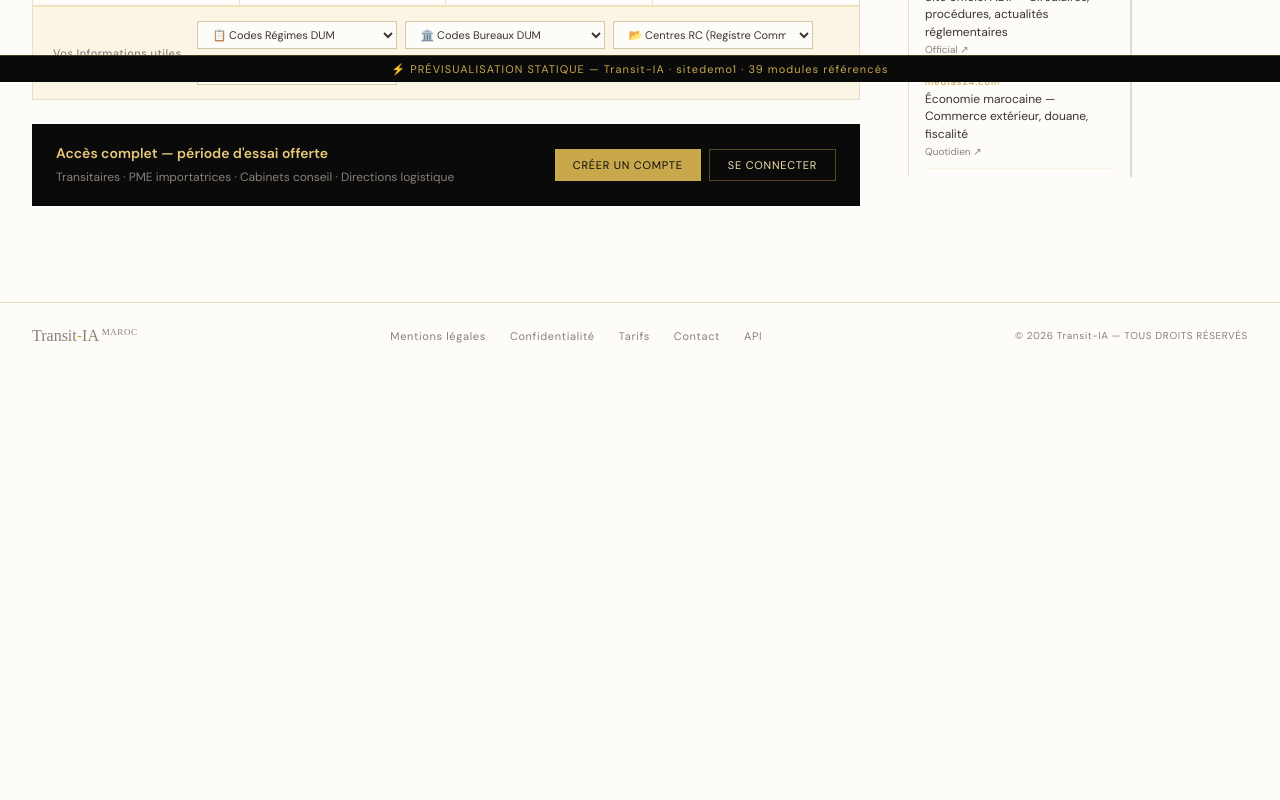
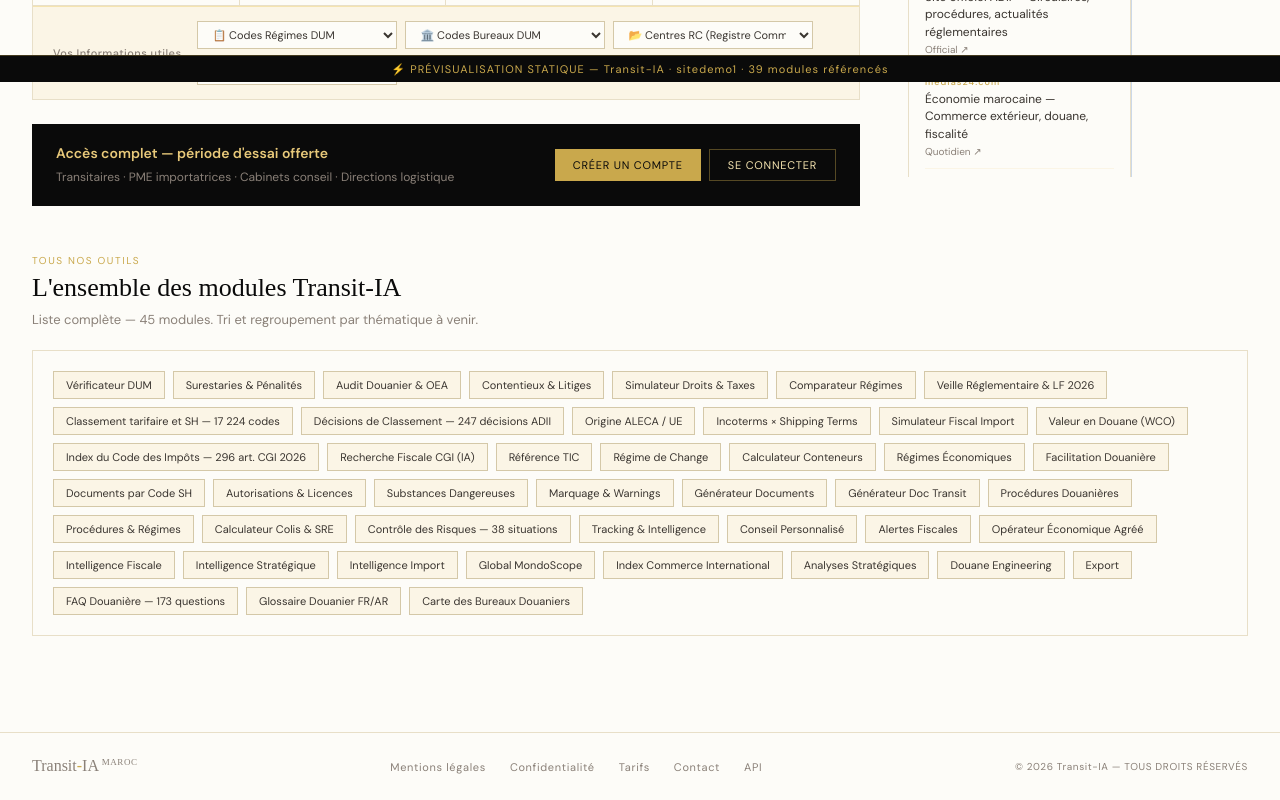
Before and after one commit to txpexpert/trans-txp, a Next.js app: page / in a window 1280 px wide. Shown: the part 718-1518 px from the top of the page. Before the commit the page ends 1087 px from the top, so only its background shows below. Built offline with nearby package versions, Linux system fonts and the light colour scheme; no server answers; a web font is replaced by a local one.

Commit message:
Ajout section Tous nos outils sur la hero page (chat-view)

```diff
--- a/pages/index.tsx
+++ b/pages/index.tsx
@@ -645,6 +645,62 @@
     </div>
   </aside>
 </div>
+
+<!-- ═══ TOUS LES OUTILS — section provisoire, à trier/regrouper par thématique ═══ -->
+<div class="cv-section" id="cv-all-tools" style="max-width:1280px;margin:0 auto;padding:0 2rem 3rem">
+  <div class="cv-section-hdr">
+    <div class="cv-eyebrow">TOUS NOS OUTILS</div>
+    <div class="cv-title">L'ensemble des modules Transit-IA</div>
+    <div class="cv-sub">Liste complète — 45 modules. Tri et regroupement par thématique à venir.</div>
+  </div>
+  <div class="stage-body-inner" style="border:1px solid var(--border);padding:1.25rem;background:var(--white);display:flex;flex-wrap:wrap;gap:.5rem">
+          <a class="mod-chip" href="/modules/verificateur-dum">Vérificateur DUM</a>
+          <a class="mod-chip" href="/modules/surestaries">Surestaries &amp; Pénalités</a>
+          <a class="mod-chip" href="/modules/audit">Audit Douanier &amp; OEA</a>
+          <a class="mod-chip" href="/modules/contentieux">Contentieux &amp; Litiges</a>
+          <a class="mod-chip" href="/modules/simulateur">Simulateur Droits &amp; Taxes</a>
+          <a class="mod-chip" href="/modules/comparateur">Comparateur Régimes</a>
+          <a class="mod-chip" href="/modules/veille-reglementaire">Veille Réglementaire &amp; LF 2026</a>
+          <a class="mod-chip" href="/modules/classement">Classement tarifaire et SH — 17 224 codes</a>
+          <a class="mod-chip" href="/modules/decisions-classement">Décisions de Classement — 247 décisions ADII</a>
+          <a class="mod-chip" href="/modules/origine-aleca">Origine ALECA / UE</a>
+          <a class="mod-chip" href="/modules/incoterms-shipping">Incoterms × Shipping Terms</a>
+          <a class="mod-chip" href="/modules/simulateur-fiscal">Simulateur Fiscal Import</a>
+          <a class="mod-chip" href="/modules/valeur-douane">Valeur en Douane (WCO)</a>
+          <a class="mod-chip" href="/modules/cgi-fiscal">Index du Code des Impôts — 296 art. CGI 2026</a>
+          <a class="mod-chip" href="/modules/cgi-search">Recherche Fiscale CGI (IA)</a>
+          <a class="mod-chip" href="/modules/tic-reference">Référence TIC</a>
+          <a class="mod-chip" href="/modules/regime-change">Régime de Change</a>
+          <a class="mod-chip" href="/modules/calc-conteneurs">Calculateur Conteneurs</a>
+          <a class="mod-chip" href="/modules/regimes-economiques">Régimes Économiques</a>
+          <a class="mod-chip" href="/modules/facilitation">Facilitation Douanière</a>
+          <a class="mod-chip" href="/modules/documents-sh">Documents par Code SH</a>
+          <a class="mod-chip" href="/modules/autorisations-licences">Autorisations &amp; Licences</a>
+          <a class="mod-chip" href="/modules/substances-dangereuses">Substances Dangereuses</a>
+          <a class="mod-chip" href="/modules/marquage-warnings">Marquage &amp; Warnings</a>
+          <a class="mod-chip" href="/modules/generateur-docs">Générateur Documents</a>
+          <a class="mod-chip" href="/modules/transit-doc-generator">Générateur Doc Transit</a>
+          <a class="mod-chip" href="/modules/procedures">Procédures Douanières</a>
+          <a class="mod-chip" href="/modules/procedures-process">Procédures &amp; Régimes</a>
+          <a class="mod-chip" href="/modules/calc-colis-sre">Calculateur Colis &amp; SRE</a>
+          <a class="mod-chip" href="/modules/risques">Contrôle des Risques — 38 situations</a>
+          <a class="mod-chip" href="/modules/tracking">Tracking &amp; Intelligence</a>
+          <a class="mod-chip" href="/modules/conseil">Conseil Personnalisé</a>
+          <a class="mod-chip" href="/modules/alertes-fiscales">Alertes Fiscales</a>
+          <a class="mod-chip" href="/modules/oea">Opérateur Économique Agréé</a>
+          <a class="mod-chip" href="/modules/intelligence-fiscale">Intelligence Fiscale</a>
+          <a class="mod-chip" href="/modules/intelligence-strategique">Intelligence Stratégique</a>
+          <a class="mod-chip" href="/modules/intelligence-import">Intelligence Import</a>
+          <a class="mod-chip" href="/modules/mondoscope">Global MondoScope</a>
+          <a class="mod-chip" href="/modules/index-commerce">Index Commerce International</a>
+          <a class="mod-chip" href="/modules/analyses">Analyses Stratégiques</a>
+          <a class="mod-chip" href="/modules/douane-engineering">Douane Engineering</a>
+          <a class="mod-chip" href="/modules/export">Export</a>
+          <a class="mod-chip" href="/modules/faq">FAQ Douanière — 173 questions</a>
+          <a class="mod-chip" href="/modules/glossaire-douanier">Glossaire Douanier FR/AR</a>
+          <a class="mod-chip" href="/modules/carte-bureauxdouaniers">Carte des Bureaux Douaniers</a>
+  </div>
+</div>
 </div>
 
 <!-- ═══════════════════════════════════════════════ MODE CLASSIQUE -->
```
